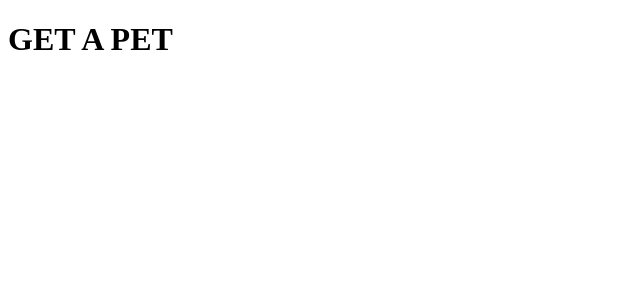
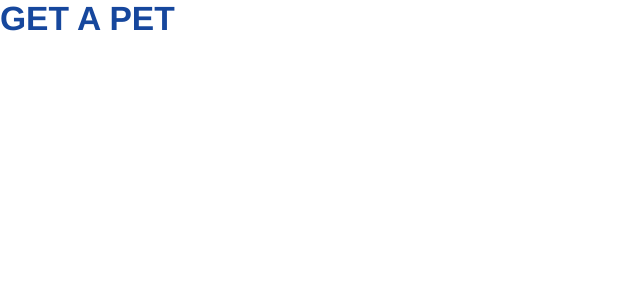
Before and after one commit to Denis-moreira98/sistem-pet, a React (Vite) app in the folder frontend/: page / in a window 1280 px wide. Shown: the top 300 px of the page, without its empty margins (0-640 px from the left). Built offline with nearby package versions, Linux system fonts and the light colour scheme.

Commit message:
style: definindo estilos globais

```diff
--- a/frontend/src/index.css
+++ b/frontend/src/index.css
@@ -0,0 +1,17 @@
+* {
+   padding: 0;
+   margin: 0;
+   font-family: Helvetica;
+   box-sizing: border-box;
+}
+
+h1 {
+   color: #16479d;
+   margin-bottom: 1em;
+   font-size: 2.1em;
+}
+
+.bold {
+   font-weight: bold;
+   color: #16479d;
+}
```
